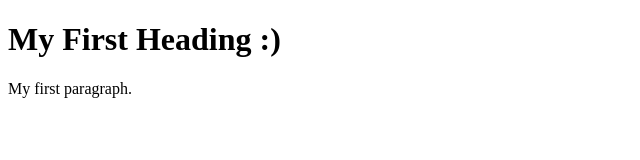
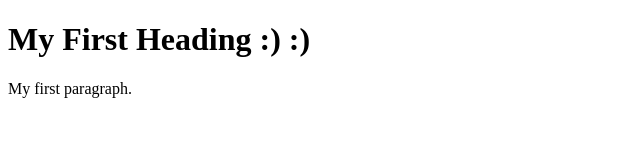
Before and after one commit to cucka/firstP, a plain HTML site: page index.html in a window 1280 px wide. Shown: the full height of the page, 0-640 px from the left. Drawn offline with Linux system fonts and the light colour scheme.

Commit message:
second smile

```diff
--- a/index.html
+++ b/index.html
@@ -5,7 +5,7 @@
 <html>
 <body>
 
-<h1>My First Heading :)</h1>
+<h1>My First Heading :) :)</h1>
 <p>My first paragraph.</p>
 
 </body>
```
